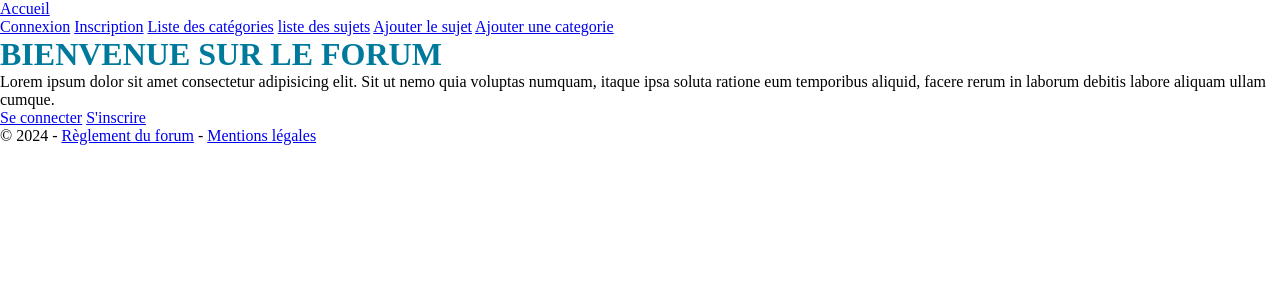
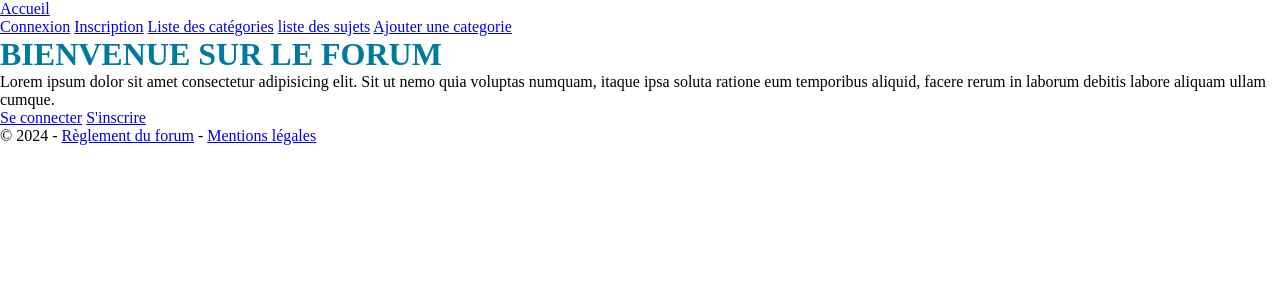
Before and after one commit to sataev12/forumPlateau_V2, a PHP site: page / in a window 1280 px wide. Shown: the top 300 px of the page. Run offline with PHP 8.4, Linux system fonts and the light colour scheme; some libraries are stand-ins or nearby versions.

Commit message:
Terminer ajout, modification, suppression

```diff
--- a/view/layout.php
+++ b/view/layout.php
@@ -41,7 +41,6 @@
                                 <a href="index.php?ctrl=security&action=register">Inscription</a>
                                 <a href="index.php?ctrl=forum&action=index">Liste des catégories</a>
                                 <a href="index.php?ctrl=sujet&action=listSujet">liste des sujets</a>
-                                <a href="index.php?ctrl=sujet&action=ajoutSujet">Ajouter le sujet</a>
                                 <a href="index.php?ctrl=categorie&action=ajoutCategorie">Ajouter une categorie</a>
                             <?php
                             }
```
